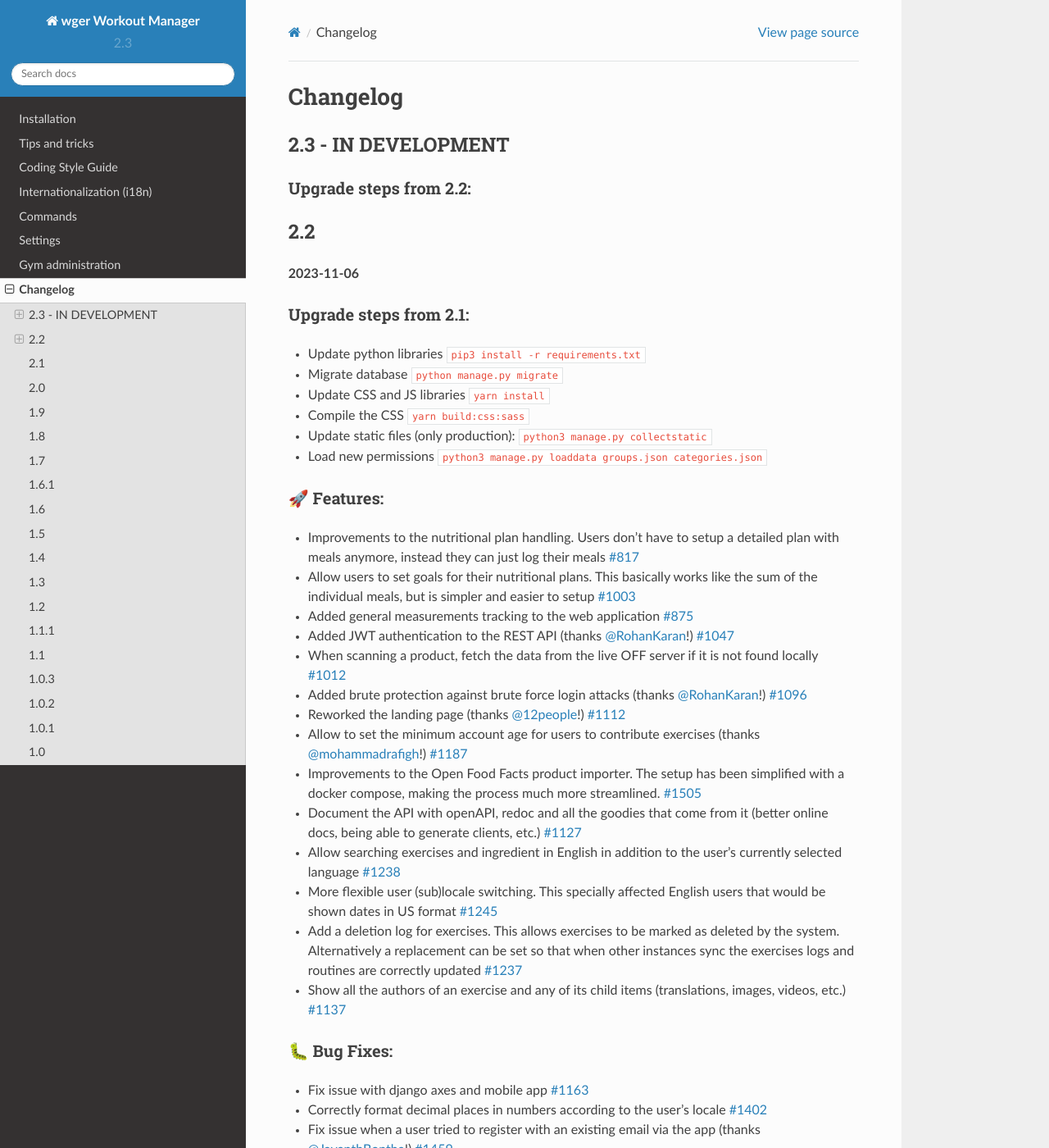
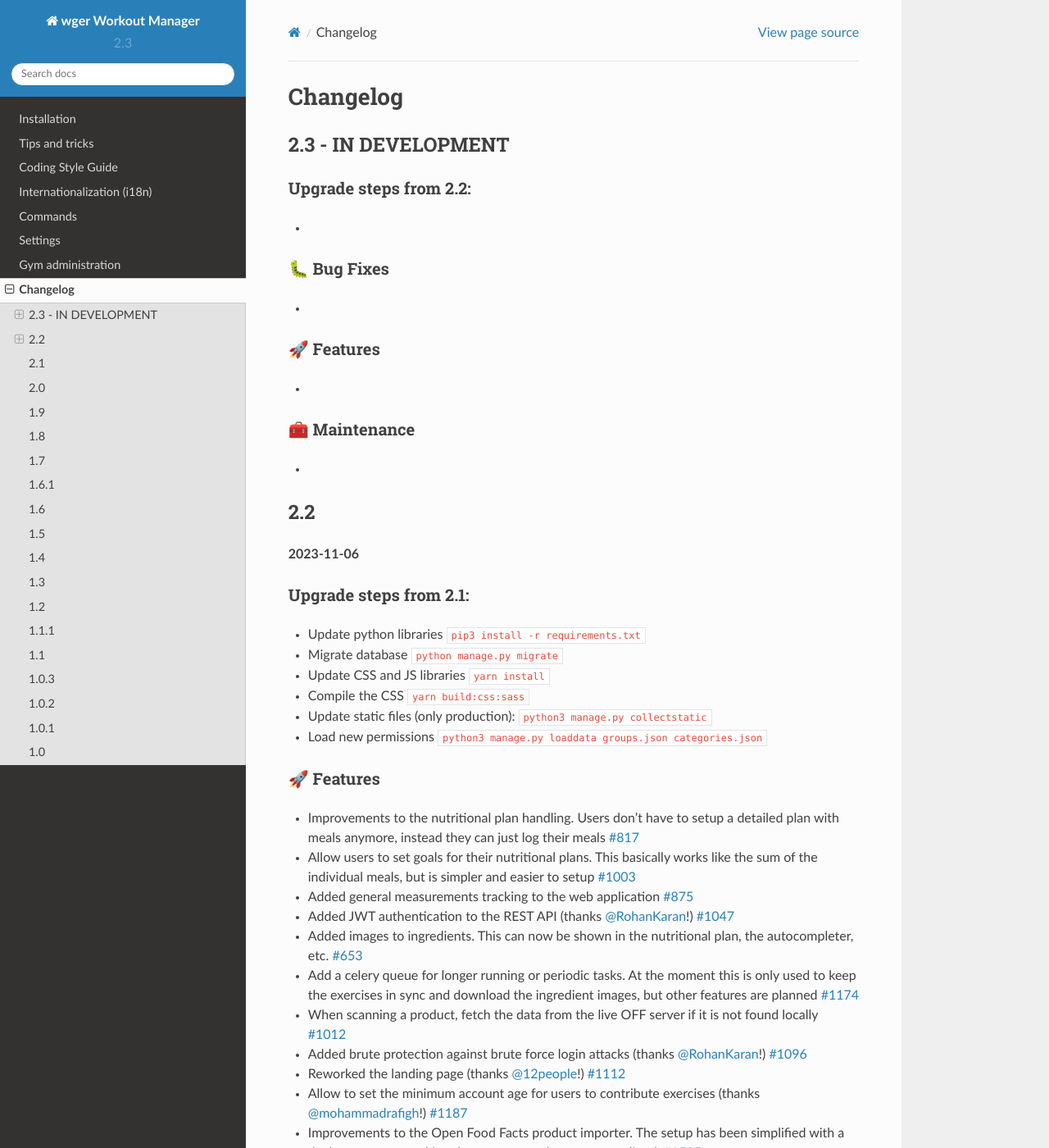
Before and after one commit to wger-project/docs, a Sphinx documentation site: the page built from docs/changelog.rst, in a window 1280 px wide and 1400 px high. Shown: the whole window at 82% size. Built offline with Sphinx 7.4.7 and the Read the Docs theme 2.0.0, drawn with Linux system fonts in a browser that asks for light colours; some of the changed text lies outside the part shown.

Commit message:
Update changelog.rst

```diff
--- a/docs/changelog.rst
+++ b/docs/changelog.rst
@@ -6,6 +6,19 @@ Changelog
 
 Upgrade steps from 2.2:
 ~~~~~~~~~~~~~~~~~~~~~~~
+*
+
+🐛 Bug Fixes
+~~~~~~~~~~~~
+*
+
+🚀 Features
+~~~~~~~~~~~
+*
+
+🧰 Maintenance
+~~~~~~~~~~~~~~
+*
 
 2.2
 ---
@@ -23,8 +36,8 @@ Upgrade steps from 2.1:
 
 
 
-🚀 Features:
-~~~~~~~~~~~~
+🚀 Features
+~~~~~~~~~~~
 
 * Improvements to the nutritional plan handling. Users don't have to setup a detailed
   plan with meals anymore, instead they can just log their meals `#817`_
@@ -32,6 +45,11 @@ Upgrade steps from 2.1:
   like the sum of the individual meals, but is simpler and easier to setup `#1003`_
 * Added general measurements tracking to the web application `#875`_
 * Added JWT authentication to the REST API (thanks `@RohanKaran`_!) `#1047`_
+* Added images to ingredients. This can now be shown in the nutritional plan,
+  the autocompleter, etc. `#653`_
+* Add a celery queue for longer running or periodic tasks. At the moment this is only used
+  to keep the exercises in sync and download the ingredient images, but other features
+  are planned `#1174`_
 * When scanning a product, fetch the data from the live OFF server if it is not
   found locally `#1012`_
 * Added brute protection against brute force login attacks (thanks `@RohanKaran`_!) `#1096`_
@@ -52,8 +70,8 @@ Upgrade steps from 2.1:
   images, videos, etc.) `#1137`_
 
 
-🐛 Bug Fixes:
-~~~~~~~~~~~~~
+🐛 Bug Fixes
+~~~~~~~~~~~~
 
 * Fix issue with django axes and mobile app `#1163`_
 * Correctly format decimal places in numbers according to the user's locale `#1402`_
@@ -62,17 +80,17 @@ Upgrade steps from 2.1:
 * Fix issue with password reset links and expired tokens (thanks `@RohanKaran`_!) `#1154`_
 * Fix issue with password reset links and expired tokens (thanks `@RohanKaran`_!) `#1287`_
 * Fix issue that prevented users from resetting their password (thanks `@RohanKaran`_!) `#1154`_
-* Split the dummy generator into individual files `#919`_
 * Fix bug in the link used in the password reset link `#1320`_
 * Fix bug in the weight log chart `#1308`_
 
 
-🧰 Maintenance:
-~~~~~~~~~~~~~~~
+🧰 Maintenance
+~~~~~~~~~~~~~~
 
 * `#1137`_  (thanks `@AdamPetik`_!)
 * Show last modified datetime of exercises in the API `#1387`_
 * Better handling of exercises without translations `#1319`_
+* Split the dummy generator into individual files `#919`_
 * Update bootstrap to current version `#1109`_
 * Update django to current version `#1110`_
 
@@ -96,15 +114,17 @@ Upgrade steps from 2.1:
 .. _#1109: https://github.com/wger-project/wger/issues/1109
 .. _#1047: https://github.com/wger-project/wger/issues/1047
 .. _#1096: https://github.com/wger-project/wger/issues/1096
+.. _#1187: https://github.com/wger-project/wger/issues/1187
+.. _#1163: https://github.com/wger-project/wger/issues/1163
+.. _#1174: https://github.com/wger-project/wger/issues/1174
+.. _#1154: https://github.com/wger-project/wger/issues/1154
 .. _#1137: https://github.com/wger-project/wger/issues/1137
-.. _#1163: https://github.com/wger-project/wger/issues/1163
-.. _#1154: https://github.com/wger-project/wger/issues/1154
-.. _#1187: https://github.com/wger-project/wger/issues/1187
 .. _#1012: https://github.com/wger-project/wger/issues/1012
 .. _#1003: https://github.com/wger-project/wger/issues/1003
 .. _#919: https://github.com/wger-project/wger/issues/919
 .. _#875: https://github.com/wger-project/wger/issues/875
 .. _#817: https://github.com/wger-project/wger/issues/817
+.. _#653: https://github.com/wger-project/wger/issues/653
 .. _@12people: https://github.com/12people
 .. _@RohanKaran: https://github.com/RohanKaran
 .. _@AdamPetik: https://github.com/AdamPetik
```
